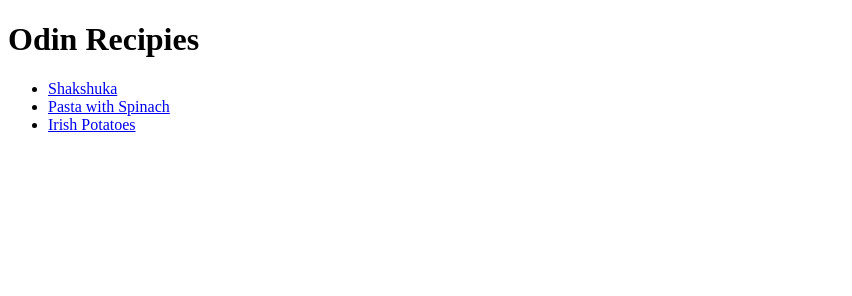
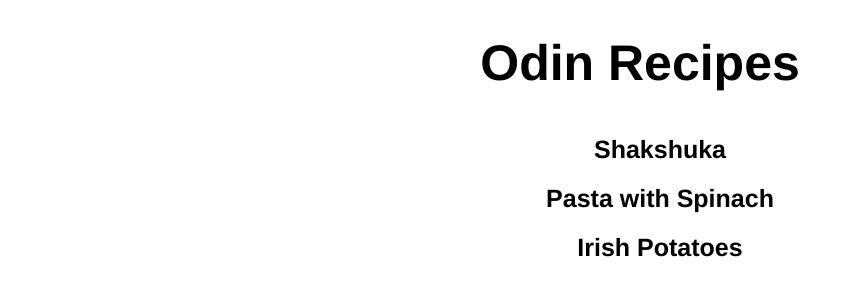
Before and after one commit to juicika/odin-recipes, a plain HTML site: page index.html in a window 1280 px wide. Shown: the whole page, without its empty margins (0-852 px from the left). Drawn offline with Linux system fonts and the light colour scheme.

Commit message:
Style home page with CSS

```diff
--- a/index.html
+++ b/index.html
@@ -7,8 +7,8 @@
     <title>Odin Recipes</title>
 </head>
 <body>
-    <h1>Odin Recipies</h1>
-    <ul>
+    <h1>Odin Recipes</h1>
+    <ul id="recipe-list">
         <li><a href="recipes/shakshuka.html">Shakshuka</a></li>
         <li><a href="recipes/pasta-with-spinach.html">Pasta with Spinach</a></li>
         <li><a href="recipes/irish-potatoes.html">Irish Potatoes</a></li>
--- a/styles.css
+++ b/styles.css
@@ -0,0 +1,25 @@
+* {
+    font-family: Helvetica, sans-serif;
+    color: black;
+}
+
+h1 {
+    text-align: center;
+    font-size: 50px;
+}
+
+#recipe-list {
+    text-align: center;
+}
+
+#recipe-list li {
+    list-style: none;
+    padding-top: 10px;
+    padding-bottom: 10px;
+    font-size: 25px;
+    font-weight: bold;
+}
+
+a {
+    text-decoration: none;
+}
```
